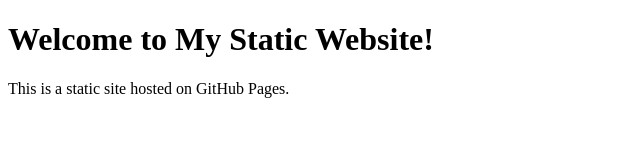
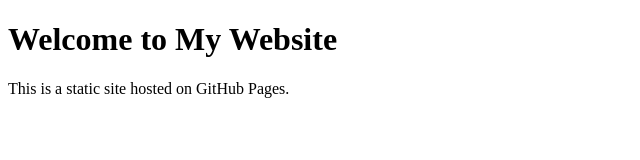
Before and after one commit to driveloader/website, a plain HTML site: page index.html in a window 1280 px wide. Shown: the whole page, without its empty margins (0-640 px from the left). Drawn offline with Linux system fonts and the light colour scheme.

Commit message:
Update index.html

```diff
--- a/index.html
+++ b/index.html
@@ -6,7 +6,7 @@
     <title>My Static Website</title>
 </head>
 <body>
-    <h1>Welcome to My Static Website!</h1>
+    <h1>Welcome to My Website</h1>
     <p>This is a static site hosted on GitHub Pages.</p>
 </body>
 </html>
```
